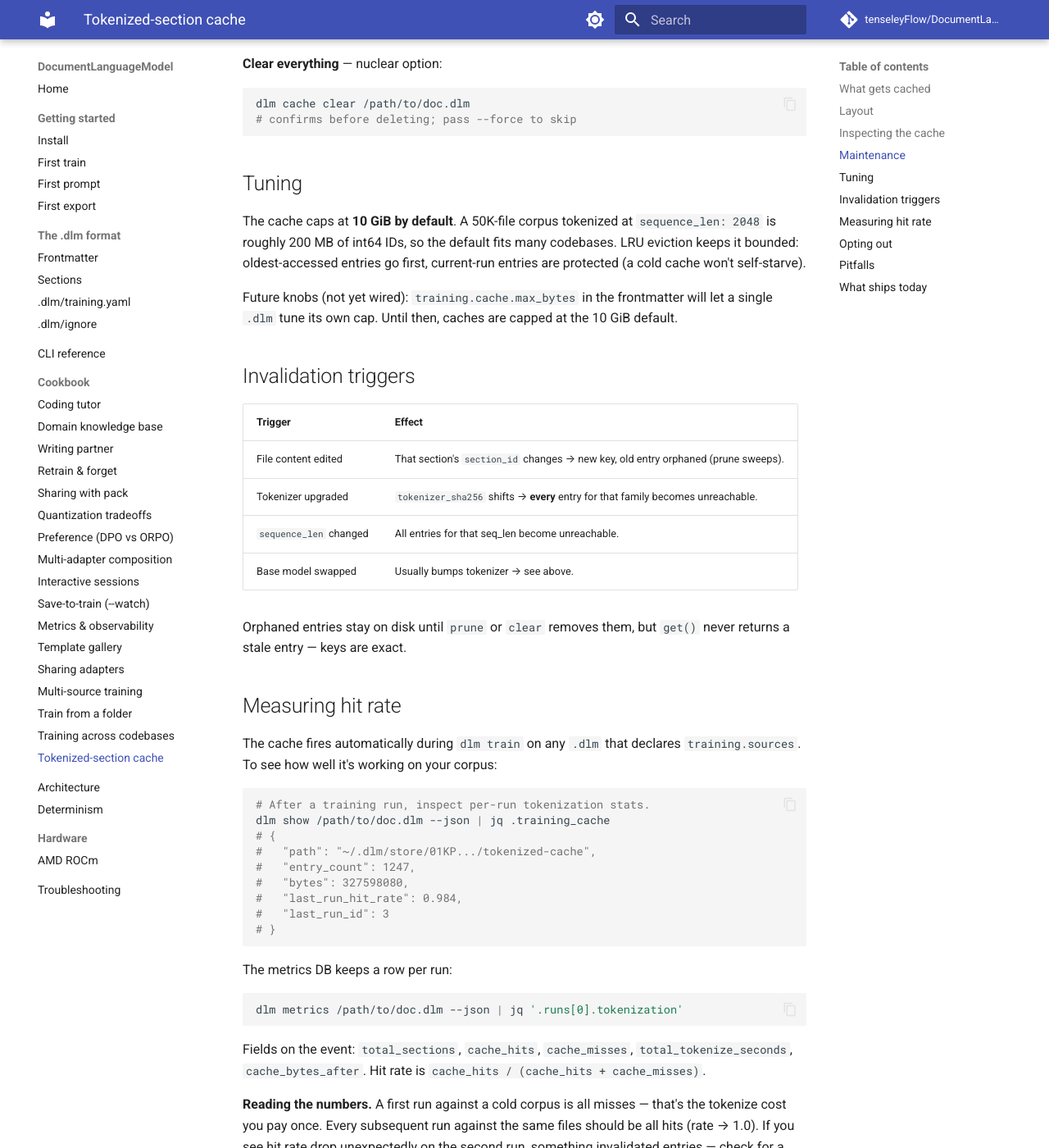
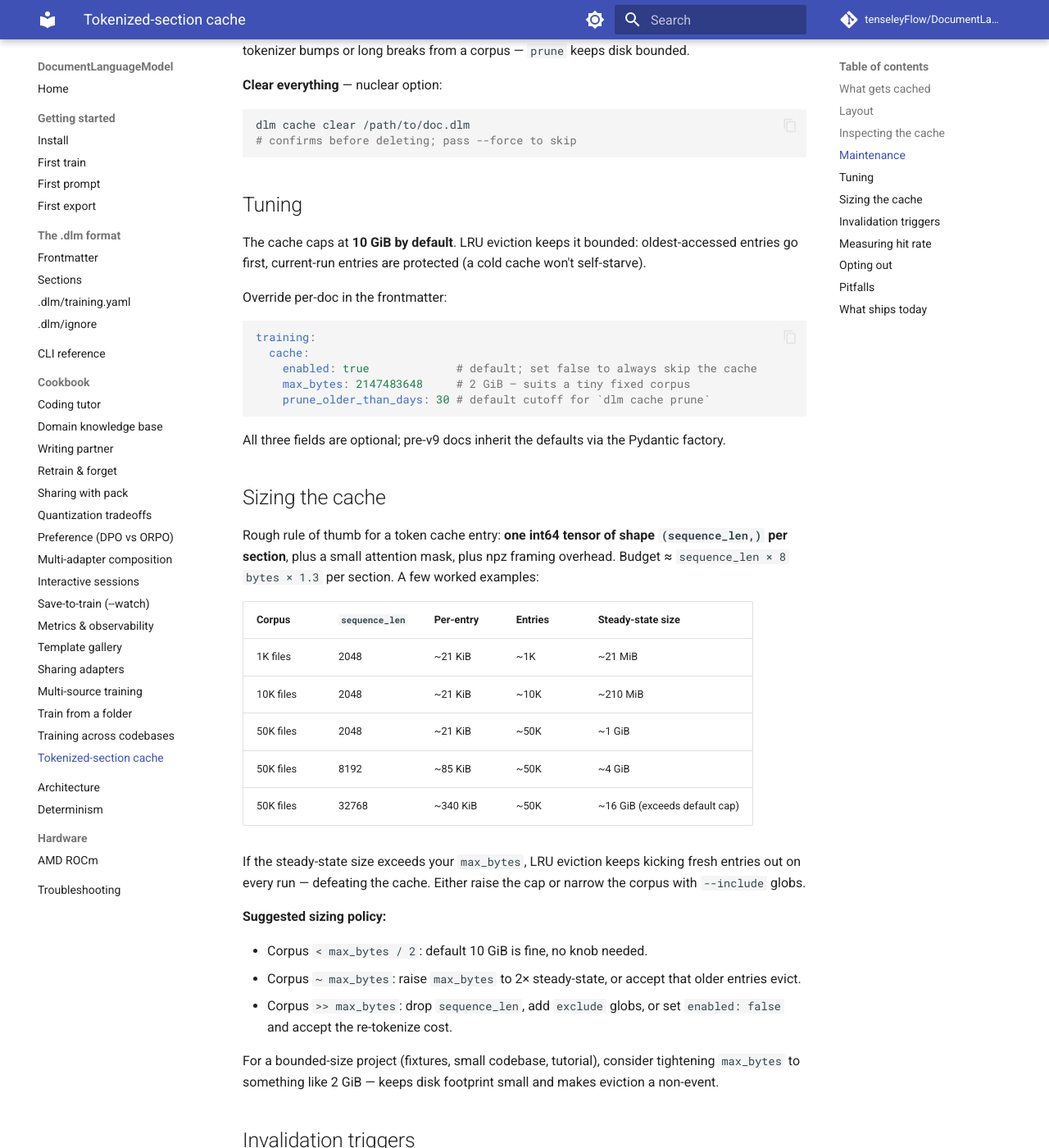
Before and after one commit to tenseleyFlow/DocumentLanguageModel, an MkDocs documentation site: the page built from docs/cookbook/directive-cache.md, in a window 1280 px wide and 1400 px high, scrolled down 1467 px. Shown: the whole window at 82% size. Built offline with MkDocs 1.6.1 and Material for MkDocs 9.7.7, drawn with Linux system fonts in a browser that asks for light colours; comment, search, counter and statistics services are not loaded; some of the changed text lies outside the part shown.

Commit message:
docs(cookbook): cache sizing guidance + frontmatter knob lands

````diff
--- a/docs/cookbook/directive-cache.md
+++ b/docs/cookbook/directive-cache.md
@@ -64,8 +64,11 @@ dlm cache prune /path/to/doc.dlm --older-than 30d   # 30 days
 dlm cache prune /path/to/doc.dlm --older-than 12h   # 12 hours
 ```
 
-Default cutoff is `90d`. Stale entries accumulate after tokenizer
-bumps or long breaks from a corpus — `prune` keeps disk bounded.
+Default cutoff is `90d`, overridable per-doc via
+`training.cache.prune_older_than_days` in the frontmatter. The CLI
+flag still wins when explicitly passed. Stale entries accumulate
+after tokenizer bumps or long breaks from a corpus — `prune` keeps
+disk bounded.
 
 **Clear everything** — nuclear option:
 
@@ -76,15 +79,53 @@ dlm cache clear /path/to/doc.dlm
 
 ## Tuning
 
-The cache caps at **10 GiB by default**. A 50K-file corpus
-tokenized at `sequence_len: 2048` is roughly 200 MB of int64 IDs, so
-the default fits many codebases. LRU eviction keeps it bounded:
-oldest-accessed entries go first, current-run entries are
+The cache caps at **10 GiB by default**. LRU eviction keeps it
+bounded: oldest-accessed entries go first, current-run entries are
 protected (a cold cache won't self-starve).
 
-Future knobs (not yet wired): `training.cache.max_bytes` in the
-frontmatter will let a single `.dlm` tune its own cap. Until then,
-caches are capped at the 10 GiB default.
+Override per-doc in the frontmatter:
+
+```yaml
+training:
+  cache:
+    enabled: true             # default; set false to always skip the cache
+    max_bytes: 2147483648     # 2 GiB — suits a tiny fixed corpus
+    prune_older_than_days: 30 # default cutoff for `dlm cache prune`
+```
+
+All three fields are optional; pre-v9 docs inherit the defaults via
+the Pydantic factory.
+
+## Sizing the cache
+
+Rough rule of thumb for a token cache entry: **one int64 tensor of
+shape `(sequence_len,)` per section**, plus a small attention mask,
+plus npz framing overhead. Budget ≈ `sequence_len × 8 bytes × 1.3`
+per section. A few worked examples:
+
+| Corpus | `sequence_len` | Per-entry | Entries | Steady-state size |
+|---|---|---|---|---|
+| 1K files | 2048 | ~21 KiB | ~1K | ~21 MiB |
+| 10K files | 2048 | ~21 KiB | ~10K | ~210 MiB |
+| 50K files | 2048 | ~21 KiB | ~50K | ~1 GiB |
+| 50K files | 8192 | ~85 KiB | ~50K | ~4 GiB |
+| 50K files | 32768 | ~340 KiB | ~50K | ~16 GiB (exceeds default cap) |
+
+If the steady-state size exceeds your `max_bytes`, LRU eviction
+keeps kicking fresh entries out on every run — defeating the cache.
+Either raise the cap or narrow the corpus with `--include` globs.
+
+**Suggested sizing policy:**
+
+- Corpus `< max_bytes / 2`: default 10 GiB is fine, no knob needed.
+- Corpus `~ max_bytes`: raise `max_bytes` to 2× steady-state, or
+  accept that older entries evict.
+- Corpus `>> max_bytes`: drop `sequence_len`, add `exclude` globs,
+  or set `enabled: false` and accept the re-tokenize cost.
+
+For a bounded-size project (fixtures, small codebase, tutorial),
+consider tightening `max_bytes` to something like 2 GiB — keeps disk
+footprint small and makes eviction a non-event.
 
 ## Invalidation triggers
 
@@ -162,9 +203,9 @@ the flag picks them back up. No frontmatter change required.
   codebase tokenize twice. A future sprint may add cross-store
   deduplication; v1 keeps caches per-store for simplicity.
 - **Disk pressure on huge corpora.** A 50K-file corpus at
-  `sequence_len: 8192` can hit the 10 GiB cap quickly. Either trim
-  via `--include` globs or plan for a `max_bytes` frontmatter knob
-  in a follow-up sprint.
+  `sequence_len: 8192` can hit the 10 GiB cap quickly. Raise
+  `training.cache.max_bytes`, trim via `--include` globs, or set
+  `enabled: false` and accept the re-tokenize cost.
 
 ## What ships today
 
@@ -181,10 +222,10 @@ the flag picks them back up. No frontmatter change required.
   against the reference tokenizer).
 - **`--no-cache` opt-out** on `dlm train` for debugging and
   determinism cross-checks.
+- **`training.cache` frontmatter knobs** — per-`.dlm` overrides for
+  `enabled`, `max_bytes`, and `prune_older_than_days`.
 
 Future follow-ups:
 
-- **`training.cache.max_bytes` frontmatter knob** — per-`.dlm`
-  tuning of the default 10 GiB cap (schema v8→v9).
 - **Distributed / cross-store cache sharing** — explicit non-goal
   today.
````
